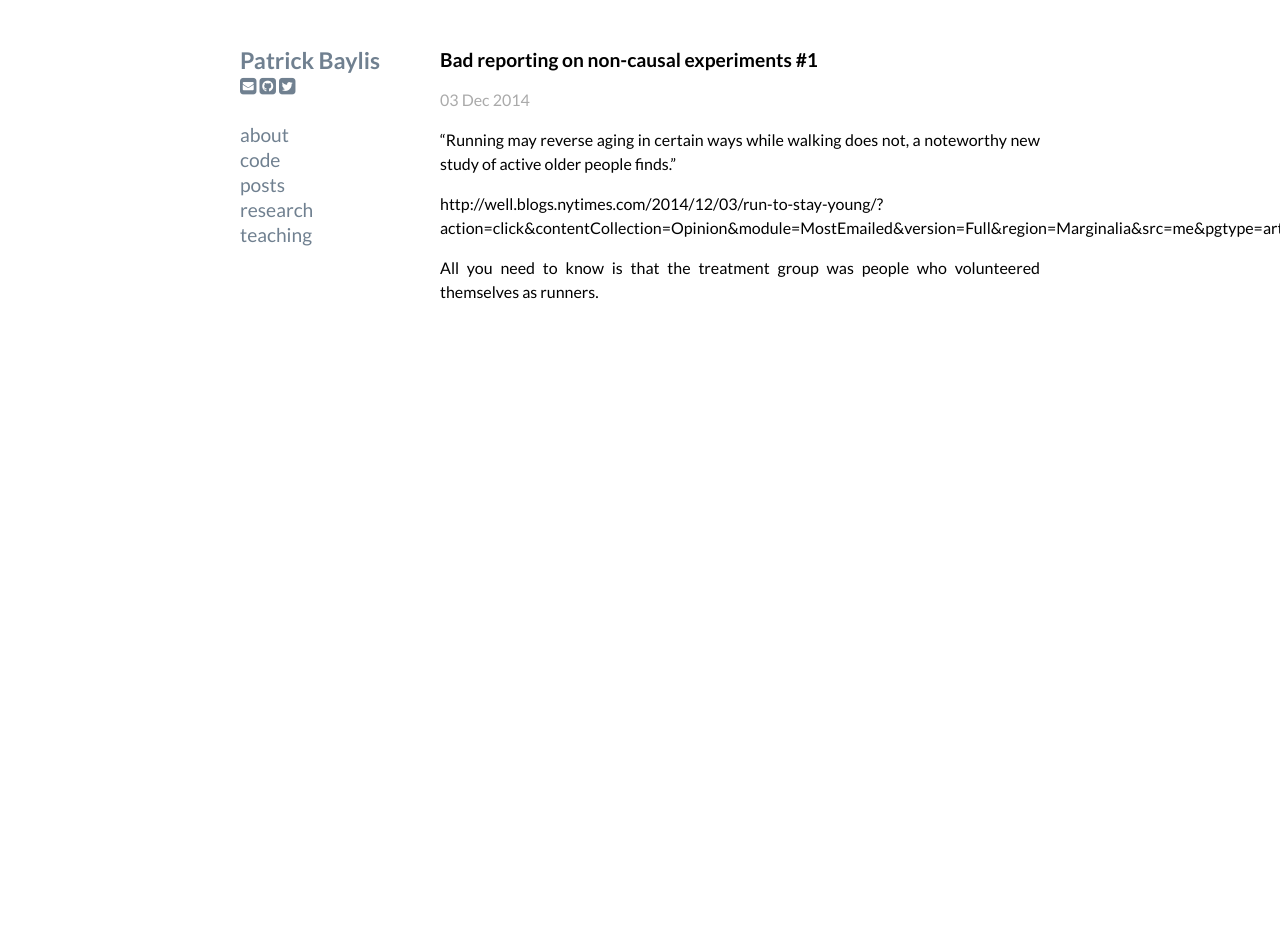
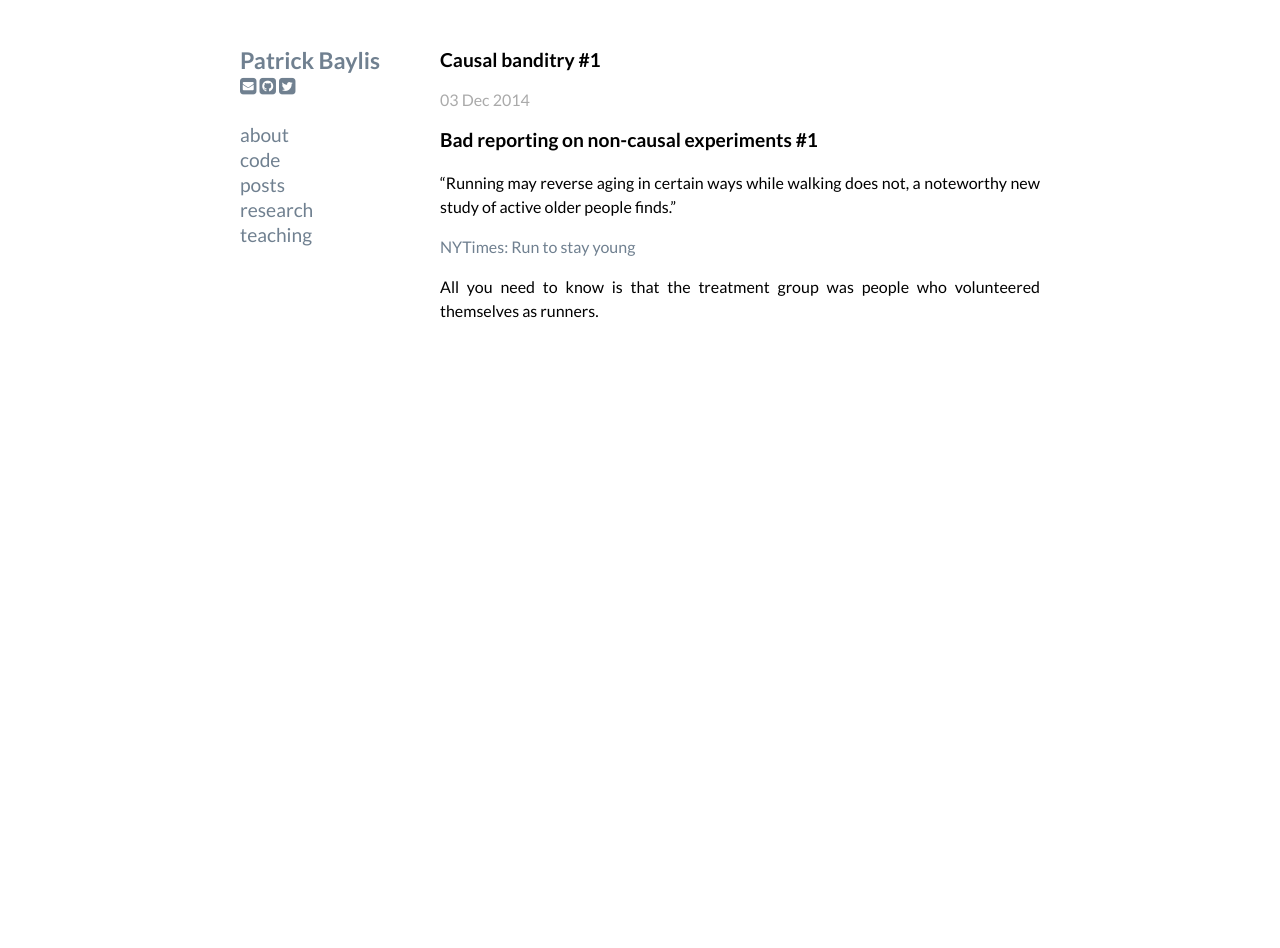
Before and after one commit to pbaylis/pbaylis.github.io, a Jekyll site: the page built from _posts/2014-12-03-causal-banditry.markdown, in a window 1280 px wide. Built offline with Jekyll 4.4.1, drawn with Linux system fonts in a browser that asks for light colours; nearby versions of some CDN libraries; Markdown is read by kramdown in place of the engine named in the settings.

Commit message:
causal banditry

```diff
--- a/_posts/2014-12-03-causal-banditry.markdown
+++ b/_posts/2014-12-03-causal-banditry.markdown
@@ -1,12 +1,12 @@
 ---
 layout: post
-title:  "Bad reporting on non-causal experiments #1"
+title:  "Causal banditry #1"
 date:   2014-12-03
 categories: causality
 ---
-
+<h1>Bad reporting on non-causal experiments #1</h1>
 "Running may reverse aging in certain ways while walking does not, a noteworthy new study of active older people finds."
 
-http://well.blogs.nytimes.com/2014/12/03/run-to-stay-young/?action=click&contentCollection=Opinion&module=MostEmailed&version=Full&region=Marginalia&src=me&pgtype=article
+[NYTimes: Run to stay young](http://well.blogs.nytimes.com/2014/12/03/run-to-stay-young/)
 
 All you need to know is that the treatment group was people who volunteered themselves as runners.
```
Also changed, not shown: _posts/2014-12-03-causal-bandits.markdown (deleted, +0 -12 lines).
